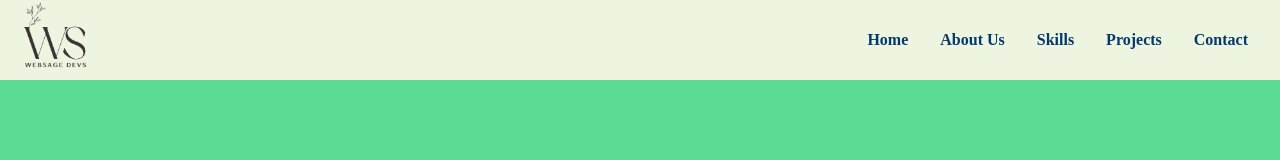
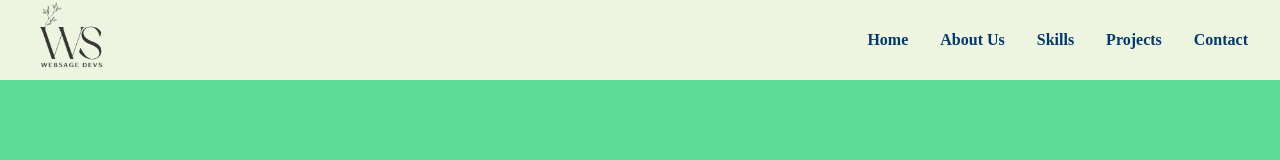
Before and after one commit to WebsageLLC/websage-site, a React (Create React App) app: page / in a window 1280 px wide. Shown: the top 160 px of the page. Built offline with nearby package versions, Linux system fonts and the light colour scheme.

Commit message:
changes work and contact

```diff
--- a/src/components/About.jsx
+++ b/src/components/About.jsx
@@ -7,7 +7,7 @@ import Jessica from '../assets/Jessica.jpg'
 const About = () => {
     return (
 
-        <div name='about' className='w-full h-full bg-gray-800 text-gray-300'>
+        <div name='about' className='w-full h-[140rem] bg-gray-800 text-gray-300'>
 
 
             <div className='flex flex-col p-4 justify-center items-center w-full h-full'>
--- a/src/components/Contact.jsx
+++ b/src/components/Contact.jsx
@@ -2,7 +2,7 @@ import React from 'react'
 
 const Contact = () => {
   return (
-    <div name='contact' className='w-full h-screen bg-[#8ee4af] flex justify-center items-center p-4'>
+    <div name='contact' className='w-full h-[50rem] bg-[#8ee4af] flex justify-center items-center p-4'>
       <form method='POST' action="https://getform.io/f/4f2c8f41-f9b6-4cc0-ac1b-9e93a09b3313" className='flex flex-col max-w-[600px] w-full'>
         <div className='pb-8'>
           <p className='text-4xl font-bold inline border-b-4 border-[#edf5e1] text-[#05386b]'>Contact</p>
--- a/src/components/Navbar.jsx
+++ b/src/components/Navbar.jsx
@@ -11,7 +11,7 @@ const Navbar = () => {
 
   return (
     <div className='fixed w-full h-[80px] flex justify-between items-center px-4 bg-[#edf5e1]  text-[#05386b]'>
-      <div>
+      <div className='pl-4'>
         <img src={Logo} alt="Websage Logo" style={{ width: '80px' }} />
       </div>
 
--- a/src/components/Work.jsx
+++ b/src/components/Work.jsx
@@ -11,7 +11,7 @@ import BetterReads from '../assets/BetterReads.png'
 
 const Work = () => {
     return (
-        <div name='work' className='w-full md:h-screen text-gray-300 bg-[#05386b]'>
+        <div name='work' className='w-full h-[60rem]  text-gray-300 bg-[#05386b]'>
             <div className='max-w-[1000px] mx-auto p-4 flex flex-col justify-center w-full h-full'>
                 <div className='pb-8'>
                     <p className='text-4xl font-bold inline border-b-4 text-[#edf5e1] border-[#77DD77]'>Projects</p>
```
